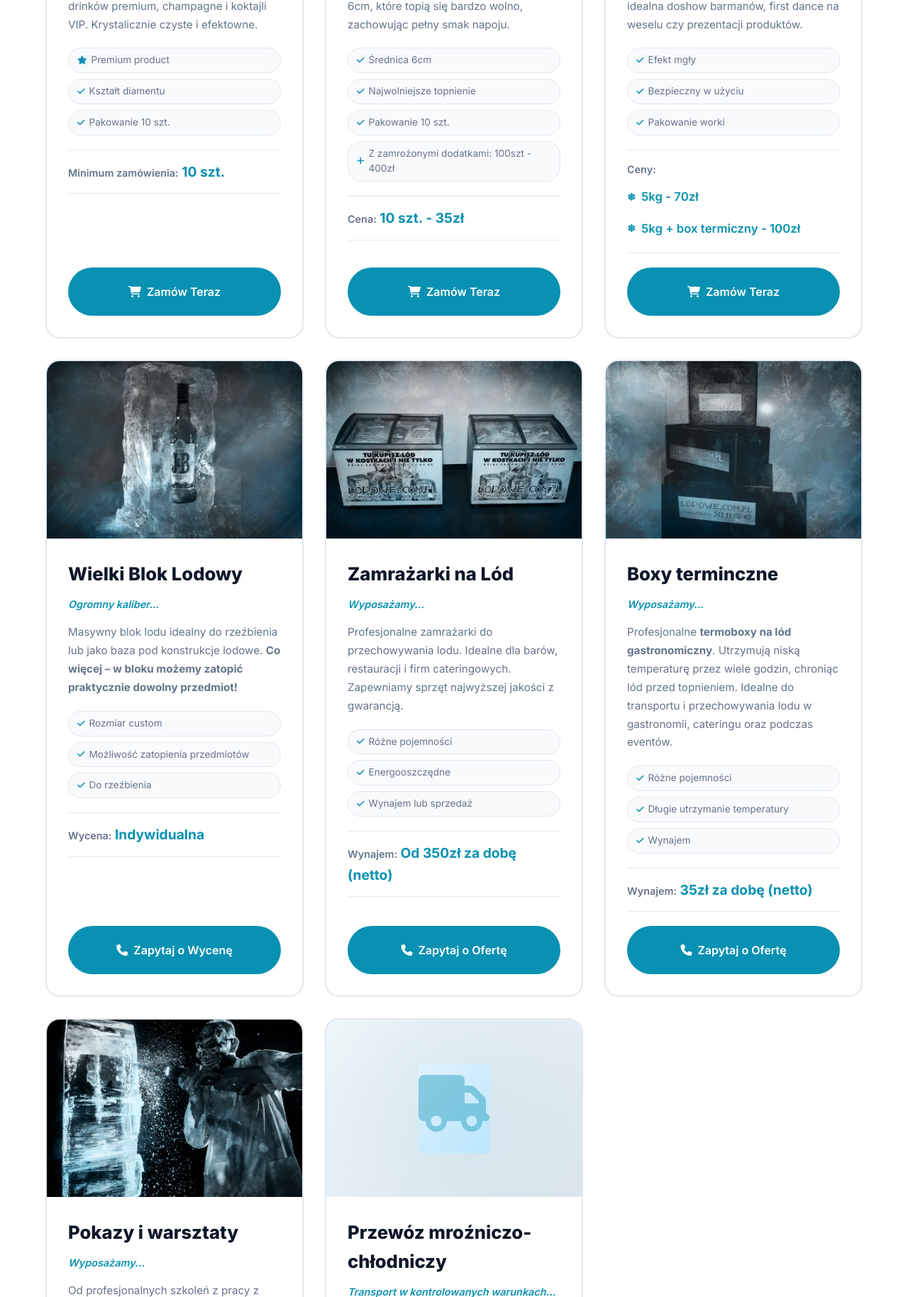
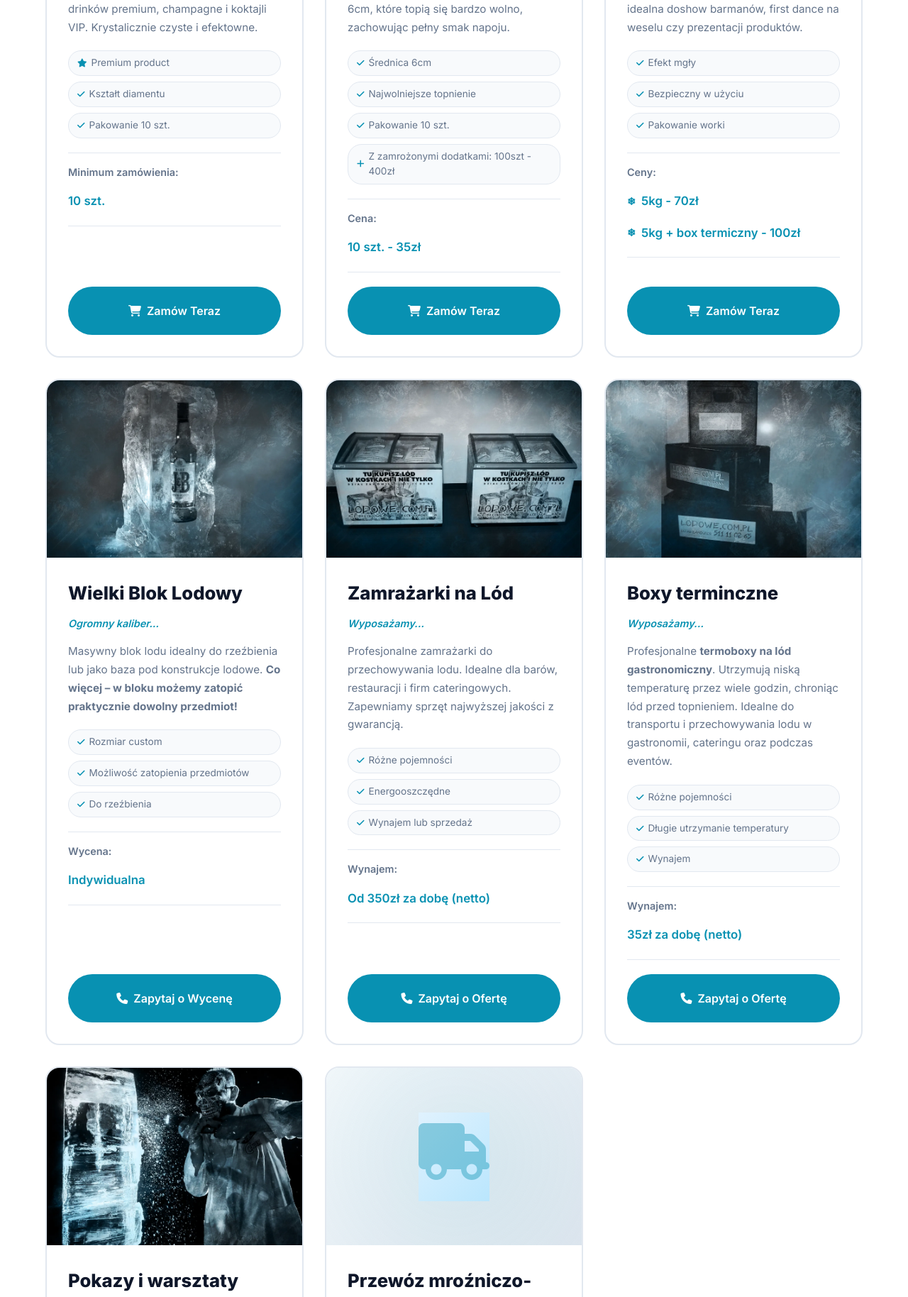
Before and after one commit to bdebinski/lodowe, a PHP site: page /uslugi/produkty-z-lodu.html in a window 1280 px wide. Shown: the part 3265-5093 px from the top of the page at 71% size. Run offline with PHP 8.4, Linux system fonts and the light colour scheme; some libraries are stand-ins or nearby versions.

Commit message:
Ujednolicenie formatowania cen wszystkich produktów
- Zmieniono wszystkie sekcje cen z <span> na <div> dla spójności
- Ujednolicono 10 pozostałych produktów (spiry, kostki XXL, kubek lodowy,
  diamenty, kule japońskie, blok lodowy, zamrażarki, termoboxy,
  pokazy/warsztaty, przewóz)
- Zaktualizowano CSS dla .price-label i .price-value aby miały
  jednolity rozmiar i wygląd (1.05rem, font-weight: 600)
- Wszystkie ceny teraz mają identyczną typografię i odstępy

```diff
--- a/css/products-page.css
+++ b/css/products-page.css
@@ -182,14 +182,17 @@
 .price-label {
     font-size: 0.9rem;
     color: #64748B;
-    margin-bottom: 8px;
+    margin-bottom: 10px;
     font-weight: 600;
+    display: block;
 }
 
 .price-value {
-    font-size: 1.2rem;
-    font-weight: 700;
+    font-size: 1.05rem;
+    font-weight: 600;
     color: #0891B2;
+    display: block;
+    padding: 6px 0;
 }
 
 .price-list {
--- a/uslugi/produkty-z-lodu.html
+++ b/uslugi/produkty-z-lodu.html
@@ -164,8 +164,8 @@
                             <span class="feature-tag"><i class="fas fa-plus"></i> Z zamrożonymi dodatkami: 100szt - 400zł</span>
                         </div>
                         <div class="product-pricing">
-                            <span class="price-label">Cena:</span>
-                            <span class="price-value">10 szt. - 35zł</span>
+                            <div class="price-label">Cena:</div>
+                            <div class="price-value">10 szt. - 35zł</div>
                         </div>
                         <button class="btn btn-primary btn-order" data-product="Spiry lodowe">
                             <i class="fas fa-shopping-cart"></i> Zamów Teraz
@@ -194,8 +194,8 @@
                             <span class="feature-tag"><i class="fas fa-plus"></i> Z zamrożonymi dodatkami: 100szt - 400zł</span>
                         </div>
                         <div class="product-pricing">
-                            <span class="price-label">Cena:</span>
-                            <span class="price-value">20 szt. - 70zł</span>
+                            <div class="price-label">Cena:</div>
+                            <div class="price-value">20 szt. - 70zł</div>
                         </div>
                         <button class="btn btn-primary btn-order" data-product="Kostki XXL">
                             <i class="fas fa-shopping-cart"></i> Zamów Teraz
@@ -256,8 +256,8 @@
                             <span class="feature-tag"><i class="fas fa-check"></i> Butelka lodowa</span>
                         </div>
                         <div class="product-pricing">
-                            <span class="price-label">Cena brutto:</span>
-                            <span class="price-value">3,50zł / sztuka</span>
+                            <div class="price-label">Cena brutto:</div>
+                            <div class="price-value">3,50zł / sztuka</div>
                         </div>
                         <button class="btn btn-primary btn-order" data-product="Kubek i butelka lodowa">
                             <i class="fas fa-shopping-cart"></i> Zamów Teraz
@@ -285,8 +285,8 @@
                             <span class="feature-tag"><i class="fas fa-check"></i> Pakowanie 10 szt.</span>
                         </div>
                         <div class="product-pricing">
-                            <span class="price-label">Minimum zamówienia:</span>
-                            <span class="price-value">10 szt.</span>
+                            <div class="price-label">Minimum zamówienia:</div>
+                            <div class="price-value">10 szt.</div>
                         </div>
                         <button class="btn btn-primary btn-order" data-product="Diamenty lodowe">
                             <i class="fas fa-shopping-cart"></i> Zamów Teraz
@@ -315,8 +315,8 @@
                             <span class="feature-tag"><i class="fas fa-plus"></i> Z zamrożonymi dodatkami: 100szt - 400zł</span>
                         </div>
                         <div class="product-pricing">
-                            <span class="price-label">Cena:</span>
-                            <span class="price-value">10 szt. - 35zł</span>
+                            <div class="price-label">Cena:</div>
+                            <div class="price-value">10 szt. - 35zł</div>
                         </div>
                         <button class="btn btn-primary btn-order" data-product="Japońskie kule">
                             <i class="fas fa-shopping-cart"></i> Zamów Teraz
@@ -377,8 +377,8 @@
                             <span class="feature-tag"><i class="fas fa-check"></i> Do rzeźbienia</span>
                         </div>
                         <div class="product-pricing">
-                            <span class="price-label">Wycena:</span>
-                            <span class="price-value">Indywidualna</span>
+                            <div class="price-label">Wycena:</div>
+                            <div class="price-value">Indywidualna</div>
                         </div>
                         <button class="btn btn-primary btn-order" data-product="Blok lodowy">
                             <i class="fas fa-phone"></i> Zapytaj o Wycenę
@@ -406,8 +406,8 @@
                             <span class="feature-tag"><i class="fas fa-check"></i> Wynajem lub sprzedaż</span>
                         </div>
                         <div class="product-pricing">
-                            <span class="price-label">Wynajem:</span>
-                            <span class="price-value">Od 350zł za dobę (netto)</span>
+                            <div class="price-label">Wynajem:</div>
+                            <div class="price-value">Od 350zł za dobę (netto)</div>
                         </div>
                         <button class="btn btn-primary btn-order" data-product="Zamrażarki">
                             <i class="fas fa-phone"></i> Zapytaj o Ofertę
@@ -437,8 +437,8 @@
                             <span class="feature-tag"><i class="fas fa-check"></i> Wynajem</span>
                         </div>
                         <div class="product-pricing">
-                            <span class="price-label">Wynajem:</span>
-                            <span class="price-value">35zł za dobę (netto)</span>
+                            <div class="price-label">Wynajem:</div>
+                            <div class="price-value">35zł za dobę (netto)</div>
                         </div>
                         <button class="btn btn-primary btn-order" data-product="Boxy termiczne">
                             <i class="fas fa-phone"></i> Zapytaj o Ofertę
@@ -464,8 +464,8 @@
                             <span class="feature-tag"><i class="fas fa-check"></i>Integracje firmowe</span>
                         </div>
                         <div class="product-pricing">
-                            <span class="price-label">Dostępność:</span>
-                            <span class="price-value">Na zapytanie</span>
+                            <div class="price-label">Dostępność:</div>
+                            <div class="price-value">Na zapytanie</div>
                         </div>
                         <button class="btn btn-primary btn-order" data-product="Zamrażarki">
                             <i class="fas fa-phone"></i> Zapytaj o Ofertę
@@ -495,8 +495,8 @@
                             <span class="feature-tag"><i class="fas fa-check"></i>Kontrolowana temperatura</span>
                         </div>
                         <div class="product-pricing">
-                            <span class="price-label">Wynajem:</span>
-                            <span class="price-value">350-500zł (netto)</span>
+                            <div class="price-label">Wynajem:</div>
+                            <div class="price-value">350-500zł (netto)</div>
                         </div>
                         <button class="btn btn-primary btn-order" data-product="Przewóz mroźniczo-chłodniczy">
                             <i class="fas fa-phone"></i> Zapytaj o Ofertę
```
